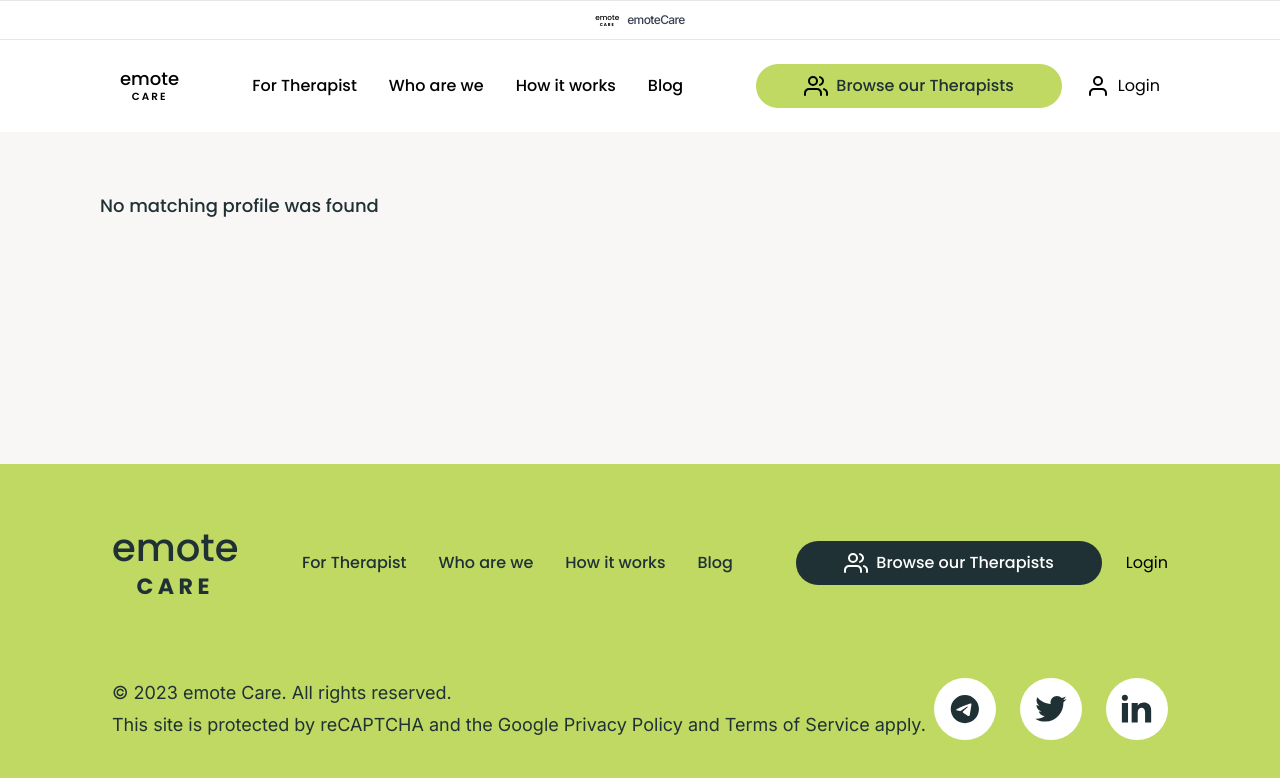
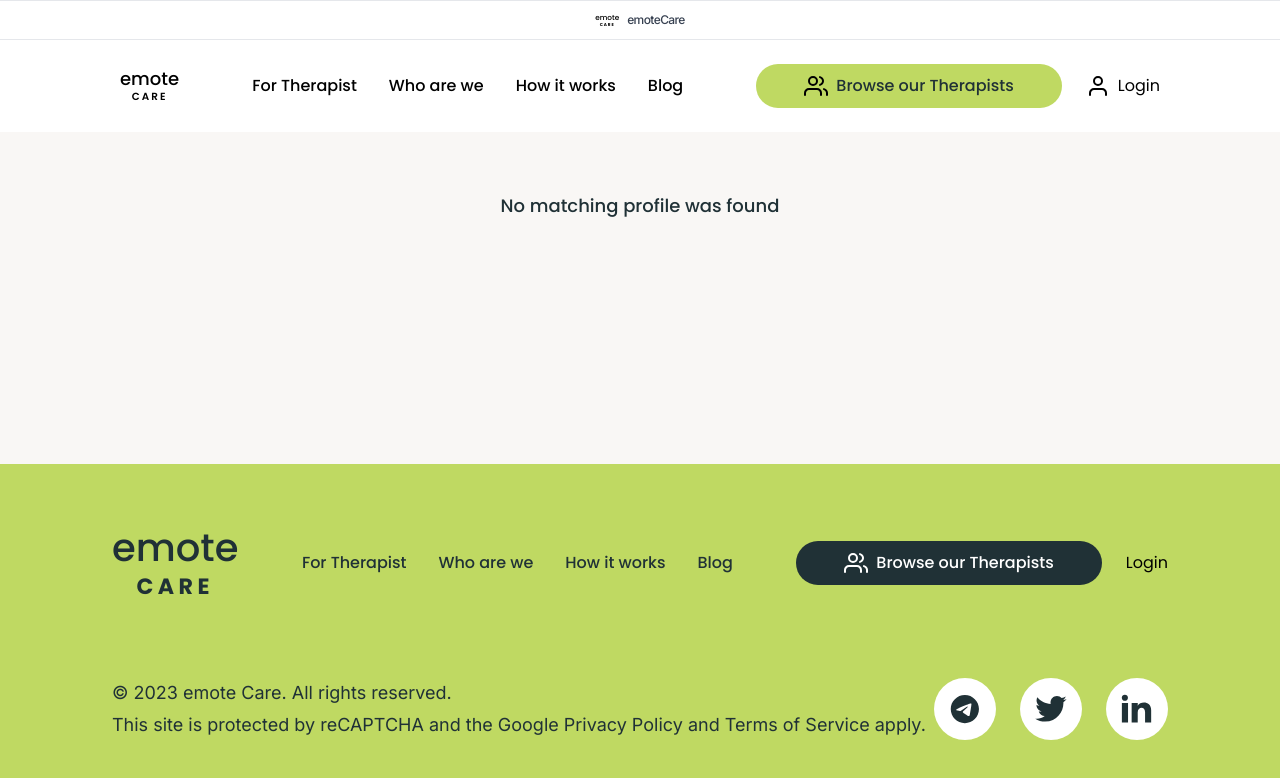
Before and after one commit to Cynthiailojeme/emote-care-test, a SvelteKit app: page /1 in a window 1280 px wide. Shown: the top 778 px of the page. Built offline with nearby package versions, Linux system fonts and the light colour scheme.

Commit message:
fix spacing

```diff
--- a/src/routes/+page.svelte
+++ b/src/routes/+page.svelte
@@ -101,7 +101,7 @@
 </script>
 
 <div
-	class="w-full mx-auto px-4 sm:px-6 md:px-12 lg:px-16 xl:px-[6.25rem] lg-screens:px-40 py-4 lg:py-10 flex flex-col lg:flex-row gap-6"
+	class="w-full mx-auto px-4 sm:px-6 md:px-12 lg:px-16 xl:px-[6.25rem] lg-screens:px-40 py-4 lg:py-10 flex justify-center flex-col lg:flex-row gap-6"
 >
 	<section class="max-w-[53.5rem] xl:max-w-[53.5rem] xl:min-w-[48.5rem] lg-screens:min-w-[68.5rem] w-full">
 		<!-- therapists section header -->
--- a/src/routes/[slug]/+page.svelte
+++ b/src/routes/[slug]/+page.svelte
@@ -45,7 +45,7 @@
 </script>
 
 <div
-	class="w-full px-4 sm:px-6 md:px-12 lg:px-16 xl:px-[6.25rem] mx-auto lg-screens:px-[13.75rem] py-4 sm:py-10 flex lg:flex-row flex-col gap-6"
+	class="w-full px-4 sm:px-6 md:px-12 lg:px-16 xl:px-[6.25rem] mx-auto lg-screens:px-[13.75rem] py-4 sm:py-10 flex lg:flex-row flex-col justify-center gap-6"
 >
 	{#if $isLoading && !therapist}
 		<Loader />
```
